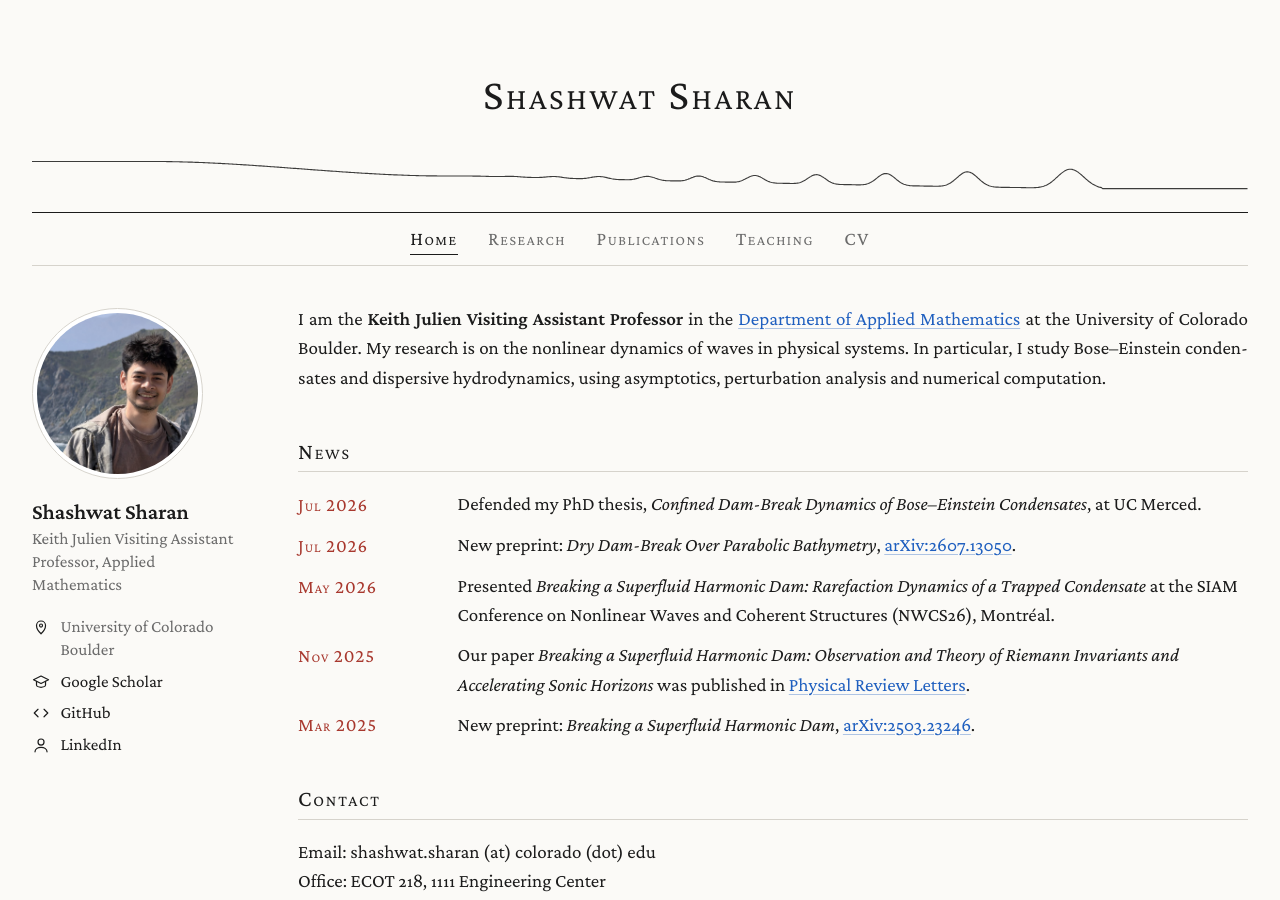
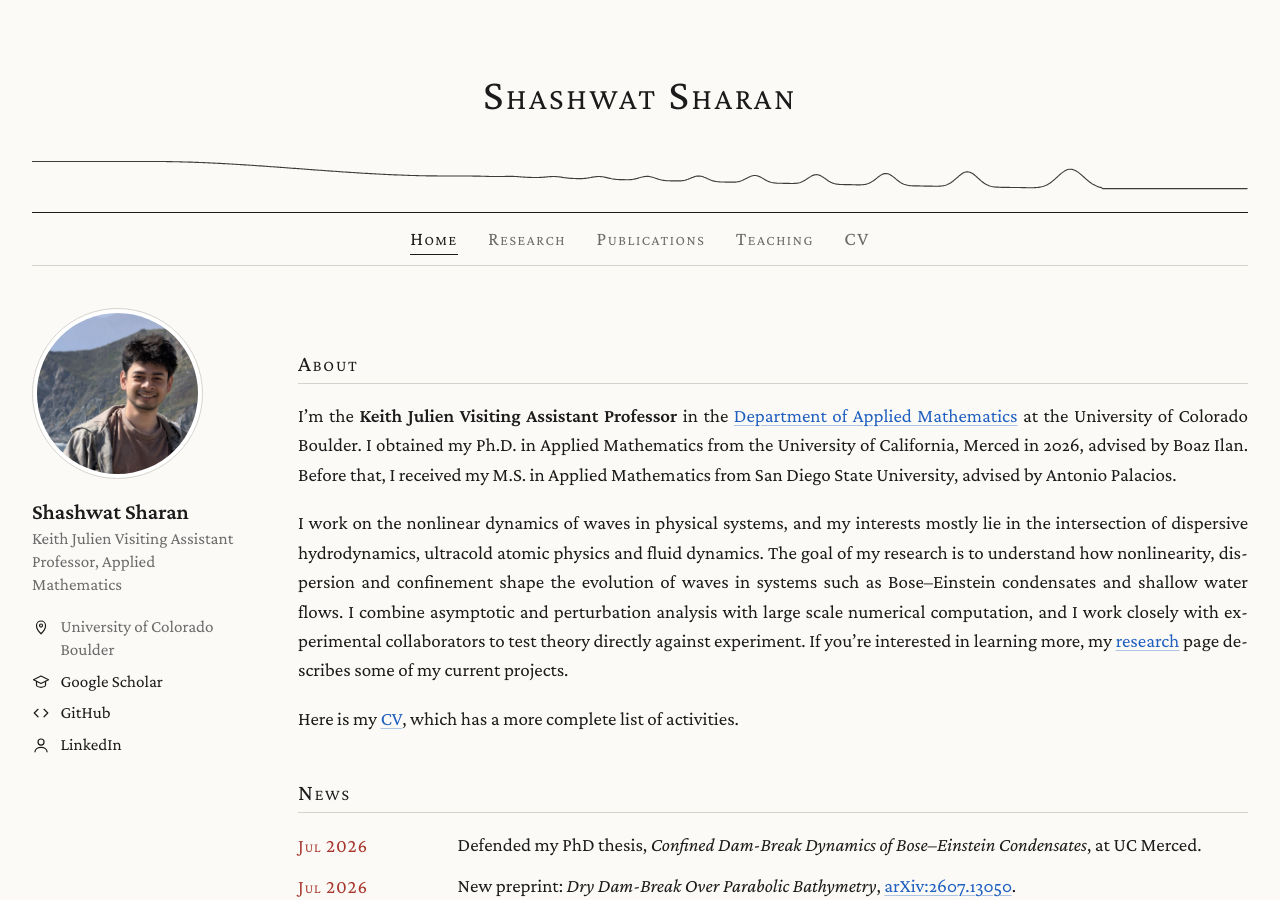
Before and after one commit to shashwatsharan/shashwatsharan.github.io, a Jekyll site: the page built from index.md, in a window 1280 px wide and 900 px high. Built offline with Jekyll 4.4.1, drawn with Linux system fonts in a browser that asks for light colours.

Commit message:
Rewrite home intro as an About section

```diff
--- a/index.md
+++ b/index.md
@@ -3,7 +3,13 @@ layout: default
 title: Home
 ---
 
-I am the **Keith Julien Visiting Assistant Professor** in the [Department of Applied Mathematics](https://www.colorado.edu/amath/) at the University of Colorado Boulder. My research is on the nonlinear dynamics of waves in physical systems. In particular, I study Bose–Einstein condensates and dispersive hydrodynamics, using asymptotics, perturbation analysis and numerical computation.
+## About
+
+I'm the **Keith Julien Visiting Assistant Professor** in the [Department of Applied Mathematics](https://www.colorado.edu/amath/) at the University of Colorado Boulder. I obtained my Ph.D. in Applied Mathematics from the University of California, Merced in 2026, advised by Boaz Ilan. Before that, I received my M.S. in Applied Mathematics from San Diego State University, advised by Antonio Palacios.
+
+I work on the nonlinear dynamics of waves in physical systems, and my interests mostly lie in the intersection of dispersive hydrodynamics, ultracold atomic physics and fluid dynamics. The goal of my research is to understand how nonlinearity, dispersion and confinement shape the evolution of waves in systems such as Bose–Einstein condensates and shallow water flows. I combine asymptotic and perturbation analysis with large scale numerical computation, and I work closely with experimental collaborators to test theory directly against experiment. If you're interested in learning more, my [research](/research/) page describes some of my current projects.
+
+Here is my [CV](/cv/), which has a more complete list of activities.
 
 ## News
 
```
